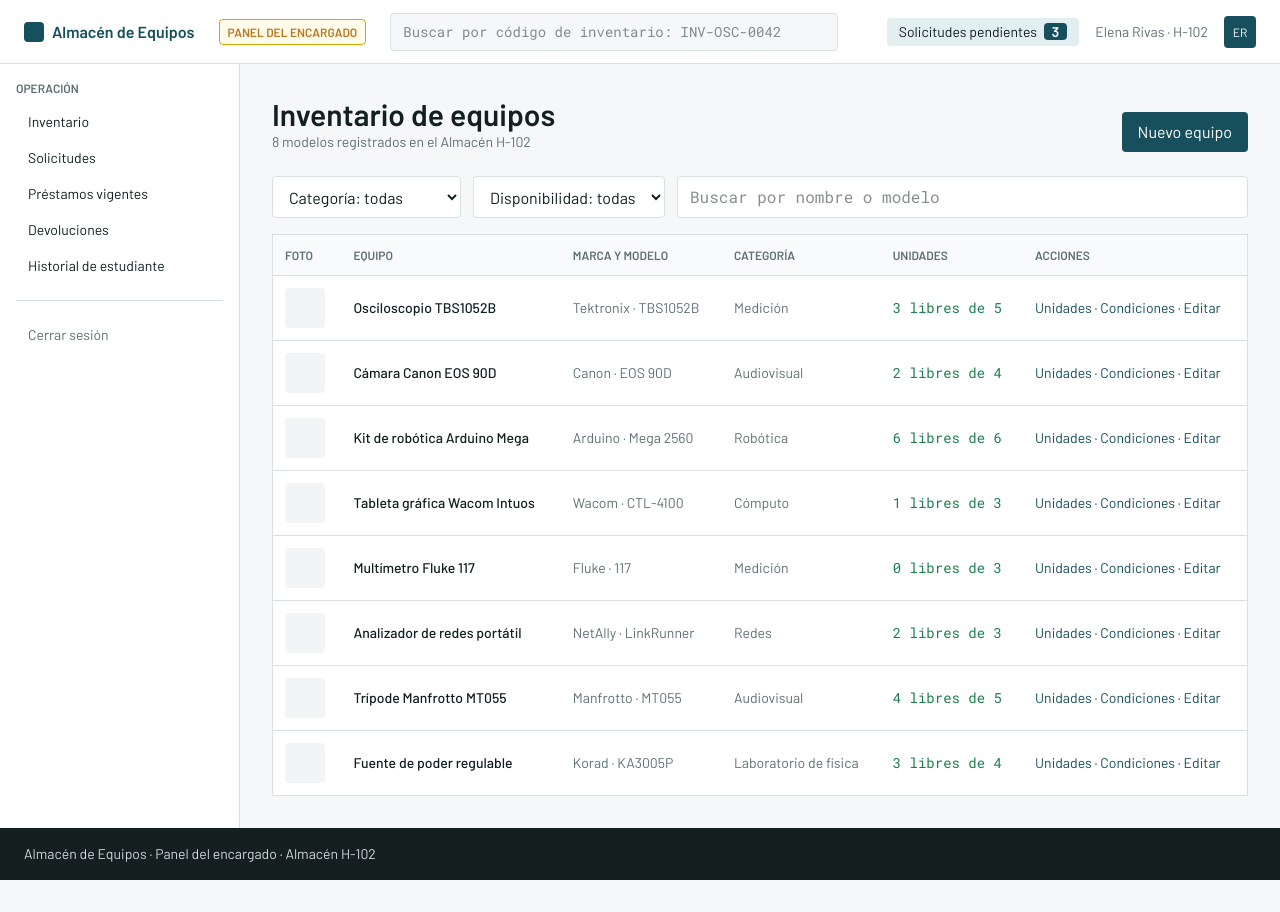
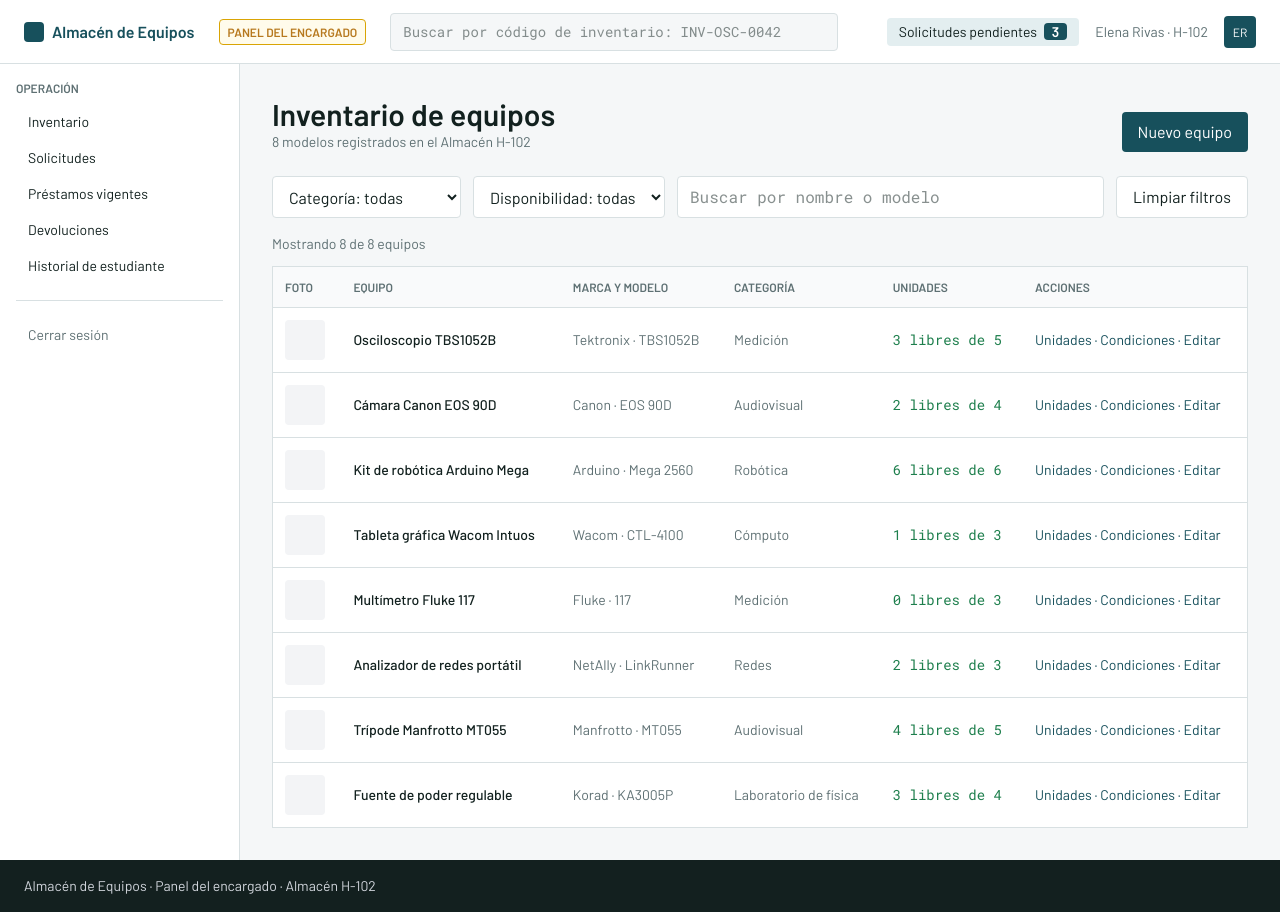
Before and after one commit to cesarecheandianunz-arch/Proyecto-de-PrograWeb, a React (Vite) app: page /encargado/inventario in a window 1280 px wide. Before the commit the page ends 880 px from the top, so only its background shows below. Built offline with nearby package versions, Linux system fonts and the light colour scheme.

Commit message:
HU-2: adicion de filtros y contador

```diff
--- a/src/pages/hu2/Inventario.jsx
+++ b/src/pages/hu2/Inventario.jsx
@@ -52,8 +52,9 @@ if(disponibilidad === 'conLibres') {
   <option value="sinLibres">Sin unidades libres</option>
 </select>
         <input value={codigo} onChange={(e) => setCodigo(e.target.value)} placeholder="Buscar por nombre o modelo" className="flex-1 border border-borde rounded px-3 py-2 font-mono bg-white" />
+      <button onClick = {() => { setCategoria(''); setCodigo(''); setDisponibilidad(''); }} className="border border-borde rounded px-4 py-2 bg-white">Limpiar filtros</button>
       </div>
-
+    <p className="text-sm text-gris mb-3"> Mostrando {lista.length} de {equipos.length} equipos</p>
       <table className="w-full bg-white border border-borde rounded text-sm">
         <thead className="bg-gray-50 text-xs uppercase text-gris text-left">
           <tr>
```
